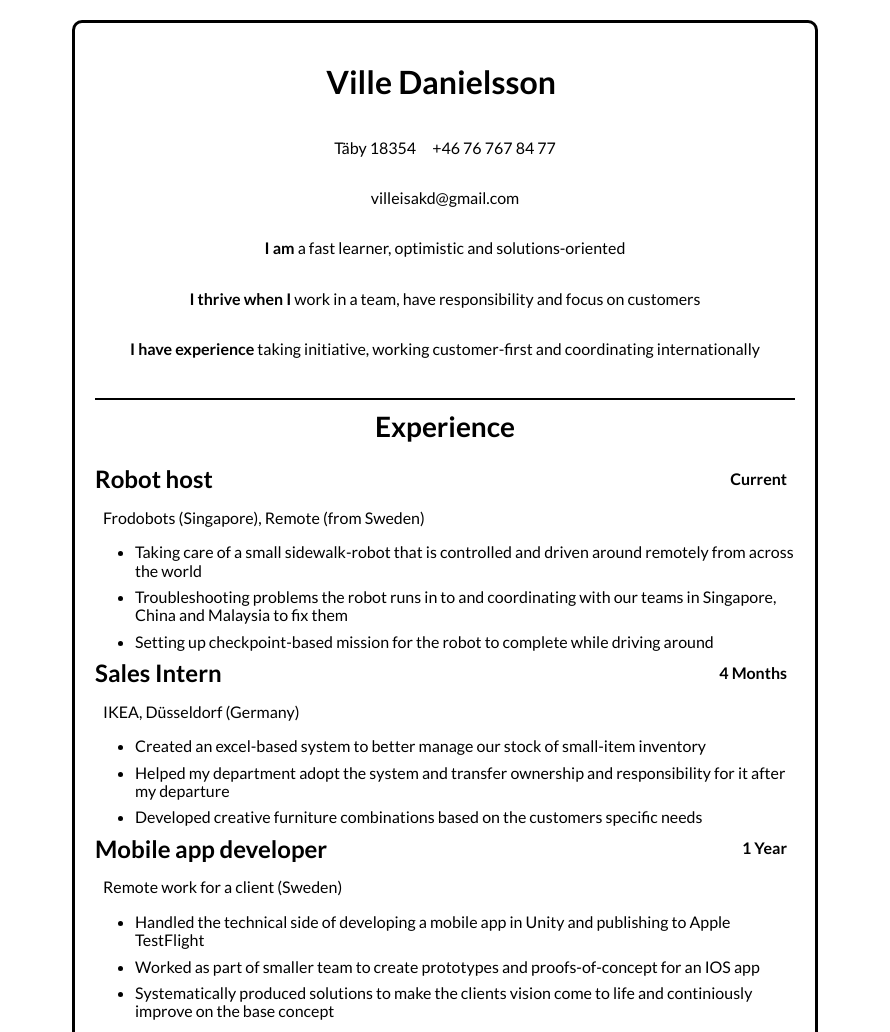
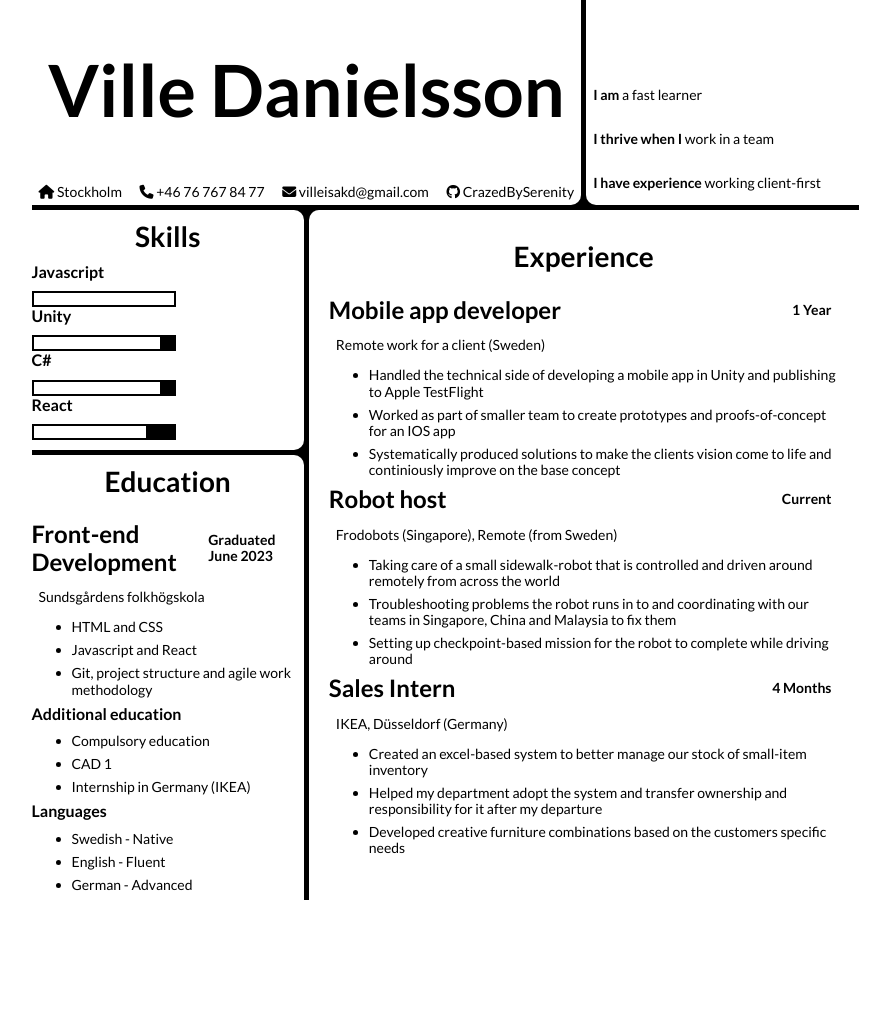
Before and after one commit to CrazedBySerenity/portfolio-simple, a plain HTML site: page index.html in a window 1280 px wide. Shown: the top 1032 px of the page, without its empty margins (195-1085 px from the left). After the commit the page ends 900 px from the top, so only its background shows below. Drawn offline with Linux system fonts and the light colour scheme.

Commit message:
Restructered the whole resume, added a skills section

```diff
--- a/index.html
+++ b/index.html
@@ -9,40 +9,107 @@
     <link href="https://fonts.googleapis.com/css2?family=Lato:wght@400;700&display=swap" rel="stylesheet">
     <link href="styles/normalize.css" rel="stylesheet">
     <link href="styles/index.css" rel="stylesheet">
+    <script src="https://kit.fontawesome.com/ca80037ee7.js" crossorigin="anonymous"></script>
     <title>Document</title>
 </head>
 
 <body>
-    <div class="experience__container">
+    <div class="page-grid">
     <div class="header__container">
+        <p class="text--sm">
+            <span class="text--bold">I am</span> a fast learner
+        </p>
+        <p class="text--sm">
+            <span class="text--bold">I thrive when I</span> work in a team
+        </p>
+        <p class="text--sm">
+            <span class="text--bold">I have experience</span> working client-first
+        </p>
+    </div>
+    <div class="name__container flex-column">
         <h1 class="header__main">
             Ville Danielsson
         </h1>
         <div class="header__info__container flex-row">
             <p class="header__info__address text--sm">
-                    Täby 18354
+                <i class="fa-solid fa-house"></i>
+                Stockholm
             </p>
             <p class="header__info__phone-number text--sm">
+                <i class="fa-solid fa-phone"></i>
                 +46 76 767 84 77
             </p>
+            <p class="header__email text--sm">
+                <i class="fa-solid fa-envelope"></i>
+                villeisakd@gmail.com
+            </p>
+            <p class="text--sm">
+                <i class="fa-brands fa-github"></i>
+                CrazedBySerenity
+            </p>
         </div>
-            <p class="header__email text--sm text--center">
-                villeisakd@gmail.com
+    </div>
+    <div class="skills__container">
+        <h2 class="experience__header experience__card__header--margins">
+            Skills
+        </h2>
+        <h3 class="experience__card__header experience__card__header--margins experience__card__header--smaller">
+            Javascript
+        </h3>
+        <div class="skill-bar">
+            <div class="skill-bar-fill js">
+
+            </div>
+        </div>
+        <h3 class="experience__card__header experience__card__header--margins experience__card__header--smaller">
+            Unity
+        </h3>
+        <div class="skill-bar">
+            <div class="skill-bar-fill unity">
+
+            </div>
+        </div>
+        <h3 class="experience__card__header experience__card__header--margins experience__card__header--smaller skills__header">
+            C#
+        </h3>
+        <div class="skill-bar">
+            <div class="skill-bar-fill csharp">
+
+            </div>
+        </div>
+        <h3 class="experience__card__header experience__card__header--margins experience__card__header--smaller">
+            React
+        </h3>
+        <div class="skill-bar">
+            <div class="skill-bar-fill react">
+
+            </div>
+        </div>
+    </div>
+    <div class="experience__container">
+        <h2 class="experience__header">
+            Experience
+        </h2>
+        <div class="experience__card flex-column">
+            <div class="flex-column">
+                <div class="flex-row">
+                    <h3 class="experience__card__header">
+                        Mobile app developer
+                    </h3>
+                    <p class="text--sm experience__card__duration  text--bold">
+                        1 Year
                     </p>
                 </div>
                 <p class="text--sm">
-            <span class="text--bold">I am</span> a fast learner, optimistic and solutions-oriented
+                    Remote work for a client (Sweden)
                 </p>
-        <p class="text--sm">
-            <span class="text--bold">I thrive when I</span> work in a team, have responsibility and focus on customers
-        </p>
-        <p class="text--sm">
-            <span class="text--bold">I have experience</span> taking initiative, working customer-first and coordinating internationally
-        </p>
-
-        <h2 class="experience__header">
-            Experience
-        </h2>
+            </div>
+            <ul class="list">
+                <li class="text--sm">Handled the technical side of developing a mobile app in Unity and publishing to Apple TestFlight</li>
+                <li class="text--sm">Worked as part of smaller team to create prototypes and proofs-of-concept for an IOS app</li>
+                <li class="text--sm">Systematically produced solutions to make the clients vision come to life and continiously improve on the base concept</li>
+            </ul>
+        </div>
         <div class="experience__card flex-column">
             <div class="flex-column">
                 <div class="flex-row">
@@ -83,27 +150,8 @@
                 <li class="text--sm">Developed creative furniture combinations based on the customers specific needs</li>
             </ul>
         </div>
-        <div class="experience__card flex-column">
-            <div class="flex-column">
-                <div class="flex-row">
-                    <h3 class="experience__card__header">
-                        Mobile app developer
-                    </h3>
-                    <p class="text--sm experience__card__duration  text--bold">
-                        1 Year
-                    </p>
     </div>
-                <p class="text--sm">
-                    Remote work for a client (Sweden)
-                </p>
-            </div>
-            <ul class="list">
-                <li class="text--sm">Handled the technical side of developing a mobile app in Unity and publishing to Apple TestFlight</li>
-                <li class="text--sm">Worked as part of smaller team to create prototypes and proofs-of-concept for an IOS app</li>
-                <li class="text--sm">Systematically produced solutions to make the clients vision come to life and continiously improve on the base concept</li>
-            </ul>
-        </div>
-
+    <div class="education__container">
         <h2 class="experience__header">
             Education
         </h2>
@@ -111,10 +159,10 @@
             <div class="flex-column">
                 <div class="flex-row">
                     <h3 class="experience__card__header">
-                        Front-end-development
+                        Front-end Development
                     </h3>
                     <p class="text--sm experience__card__duration  text--bold">
-                        Current
+                        Graduated June 2023
                     </p>
                 </div>
                 <p class="text--sm">
@@ -158,5 +206,6 @@
             </ul>
         </div>
     </div>
+</div>
 </body>
 </html>
--- a/styles/index.css
+++ b/styles/index.css
@@ -1,19 +1,35 @@
 
 body {
-    display: flex;
-    flex-direction: column;
-    align-items: center;
+ display: flex;
+ flex-direction: column;
+ align-items: center;
+}
 
-    width: 100%;
+.page-grid {
+    display: grid;
+    grid-template-columns: 1fr 1fr 1fr;
+    grid-template-rows: 0.2fr 1fr 1fr;
+    gap: 5px;
 
-    padding-bottom: 20px;
-    padding-top: 20px;
+    height: 900px;
+    width: 827px;
+
+    padding: -1px;
+    border-radius: 5px;
+
+    background-color: black;
+}
+
+.page-grid > div {
+    background-color: white;
 }
 
 h1 {
     font-family: 'Lato', sans-serif;
     font-weight: 700;
-    font-size: 32px;
+    font-size: 72px;
+
+    text-align: center;
 }
 
 h3 {
@@ -49,7 +65,7 @@ li {
 .text--sm {
     font-family: 'Lato', sans-serif;
     font-weight: 400;
-    font-size: 16px;
+    font-size: 14px;
 }
 
 .text--center {
@@ -61,17 +77,99 @@ li {
 }
 
 .experience__container {
+    grid-column: 2 / 4;
+    grid-row: 2 / 4;
+
     display: flex;
     flex-direction: column;
     align-items: center;
 
-    width: 700px;
+    /* width: 700px; */
 
-    border-style: solid;
-    border-radius: 10px;
+    border-style: none;
+    border-radius: 10px 0px 0px 0px;
     border-color: black;
 
     padding: 20px;
+}
+
+.education__container {
+    grid-column: 1 / 2;
+    grid-row: 3 / 4;
+
+    border-style: none;
+    border-radius: 0px 10px 0px 0px;
+    border-color: black;
+}
+
+.name__container {
+    grid-column: 1 / 3;
+    grid-row: 1 / 2;
+
+    border-style: none;
+    border-radius: 0px 0px 10px 0px;
+    border-color: black;
+}
+
+.skills__container {
+    border-style: none;
+    border-radius: 0px 10px 10px 0px;
+    border-color: black;
+}
+
+.skill-bar {
+    width: 100%;
+    height: 100%;
+    max-height: 12px;
+    max-width: 140px;
+    background-color: black;
+
+    border-style: solid;
+    border-color: black;
+    border-width: 2px;
+
+    display: flex;
+    align-items: center;
+}
+
+.skill-bar-fill {
+    width: 100%;
+    background-color: white;
+    height: 100%;
+}
+
+.js {
+    width: 100%;
+}
+
+.unity {
+    width: 90%;
+}
+
+.csharp {
+    width: 90%;
+}
+
+.react {
+    width: 80%;
+}
+
+.header__container {
+    grid-column: 3 / 4;
+    grid-row: 1 / 2;
+
+    display: flex;
+    flex-direction: column;
+    justify-content: flex-end;
+
+    border-style: none;
+    border-radius: 0px 0px 0px 10px;
+    border-color: black;
+}
+
+.header__info__container > *{
+    margin-top: 5px;
+    margin-bottom: 5px;
 }
 
 .experience__card {
@@ -88,8 +186,9 @@ li {
     text-align: center;
 
     padding-top: 10px;
+    margin-top: 0px;
 
-    border-top-style: solid;
+    border-top-style: none;
     border-top-width: 2px;
 }
 
@@ -104,7 +203,7 @@ li {
 }
 
 .experience__card__header--smaller {
-    font-size: 20px;
+    font-size: 16px;
 }
 
 .experience__card__duration {
```
Lines whose indentation alone changed are shown as unchanged.
